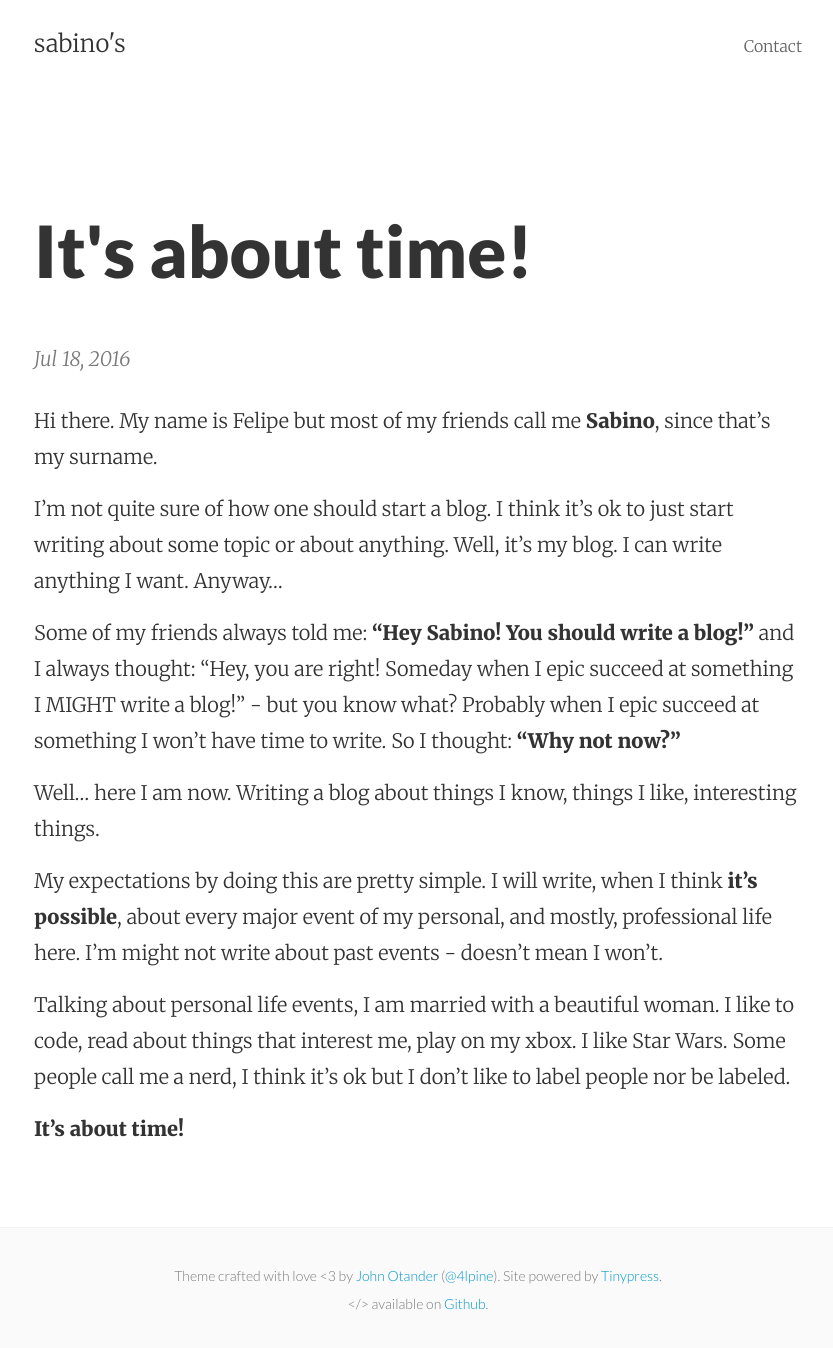
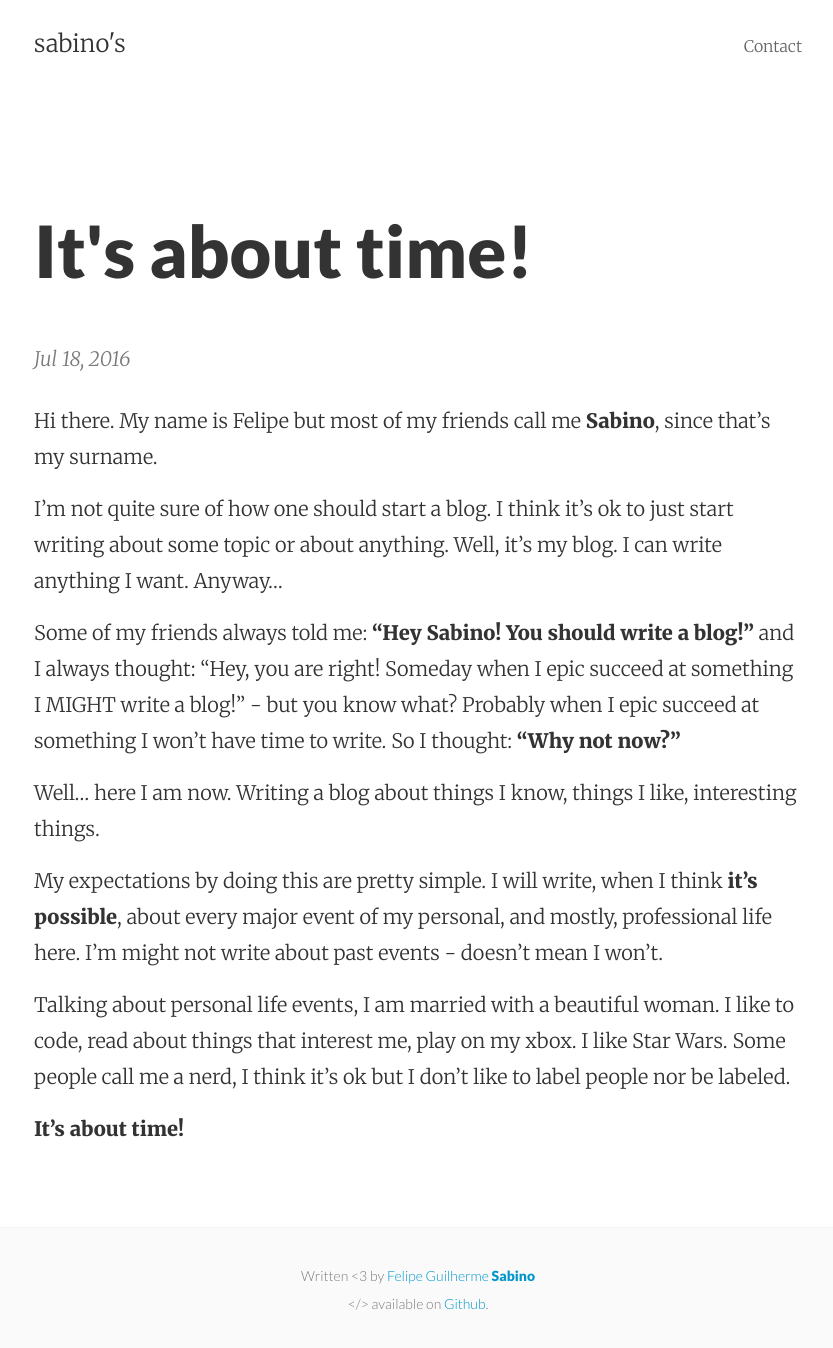
Before and after one commit to sabino/sabino.github.io, a Jekyll site: the page built from _posts/2016-07-18-it-s-about-time.markdown, in a window 1280 px wide. Shown: the whole page, without its empty margins (222-1055 px from the left). Built offline with Jekyll 4.4.1, drawn with Linux system fonts in a browser that asks for light colours.

Commit message:
Update footer.html

```diff
--- a/_includes/footer.html
+++ b/_includes/footer.html
@@ -2,8 +2,8 @@
   <div class="p2 wrap">
     <div class="measure mt1 center">
       <small>
-        Theme crafted with love &lt;3 by <a href="http://johnotander.com">John Otander</a> (<a href="https://twitter.com/4lpine">@4lpine</a>). Site powered by <a href="https://tinypress.co/">Tinypress</a>.<br>
-        &lt;/&gt; available on <a href="https://github.com/johnotander/pixyll.git">Github</a>.
+        Written &lt;3 by <a href="http://sabino.github.io">Felipe Guilherme <strong>Sabino</strong></a><br>
+        &lt;/&gt; available on <a href="https://github.com/sabino/sabino.github.io">Github</a>.
       </small>
     </div>
   </div>
```
